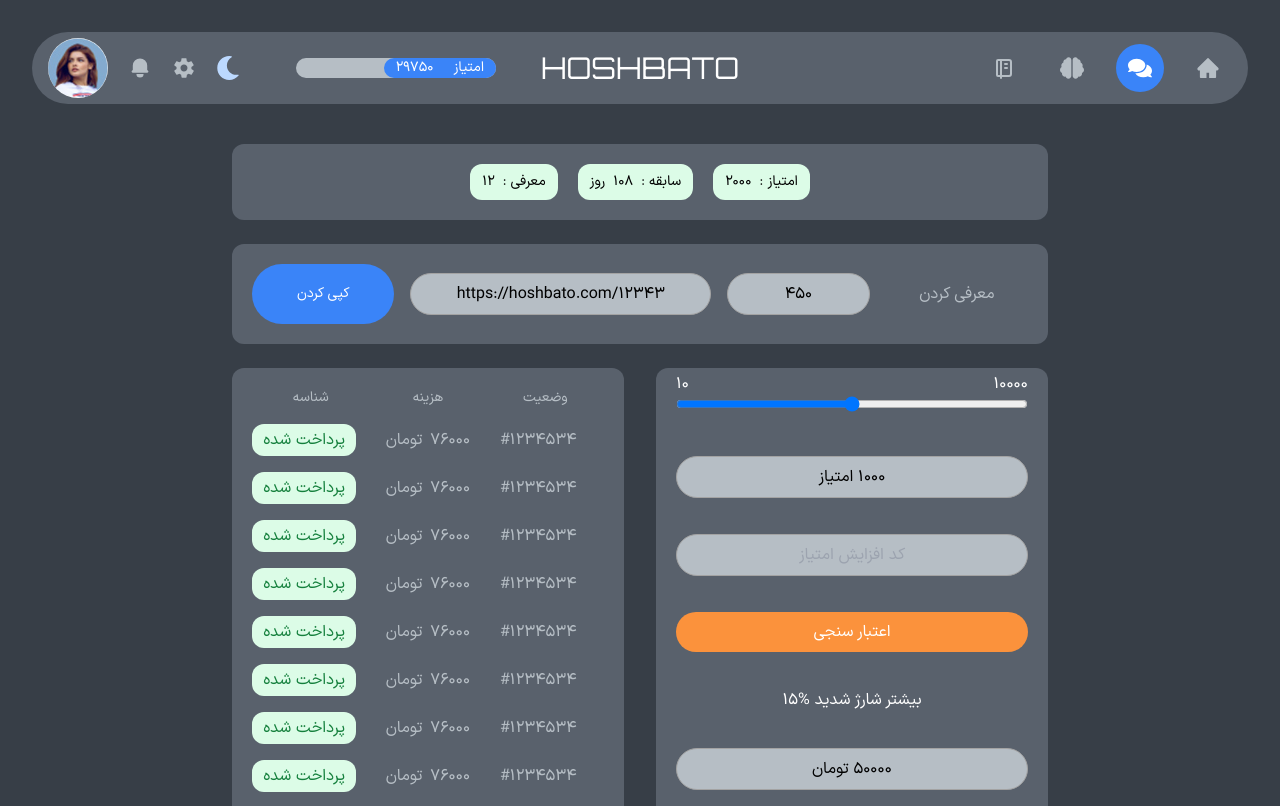
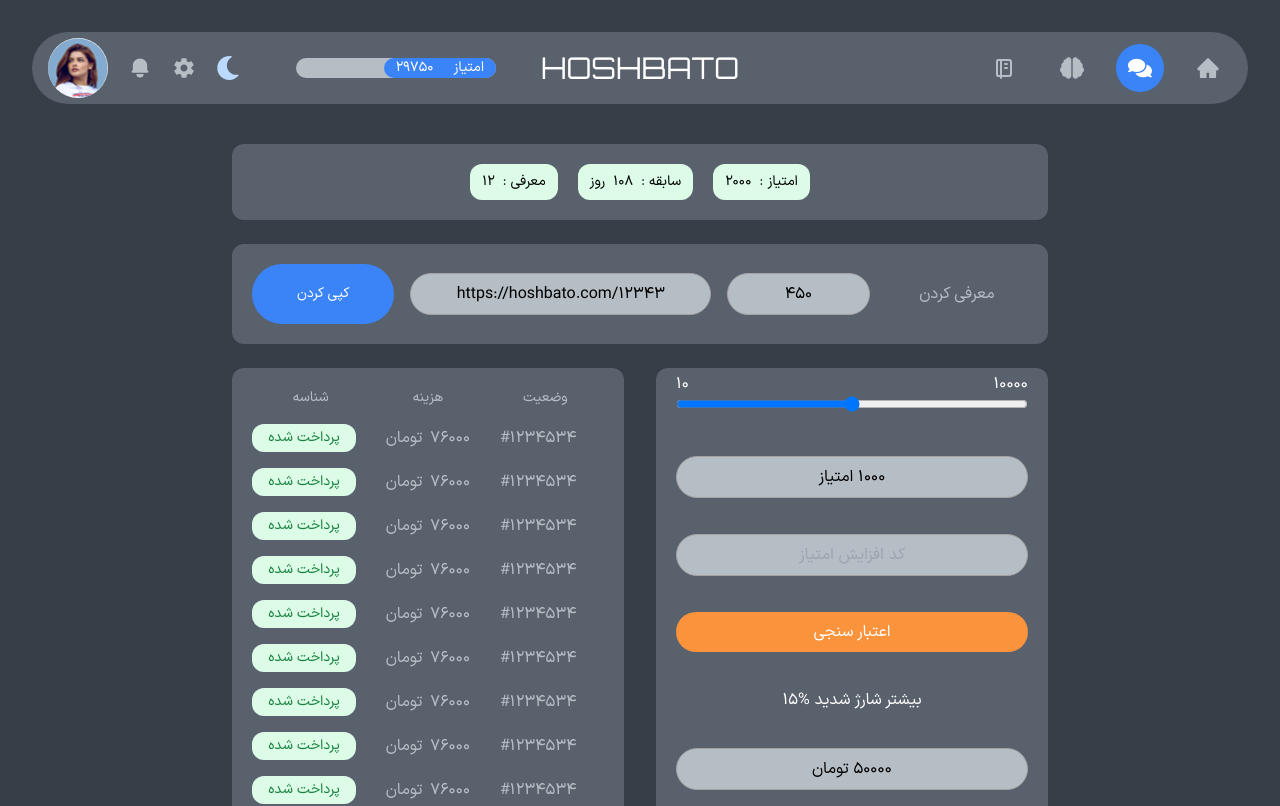
Before and after one commit to Mohammad-Poormehdi/chat-page, a Next.js app: page /charge in a window 1280 px wide. Shown: the top 806 px of the page. Built offline with nearby package versions, Linux system fonts and the light colour scheme.

Commit message:
payment status fixed

```diff
--- a/components/charge/PaymentCard.tsx
+++ b/components/charge/PaymentCard.tsx
@@ -1,11 +1,15 @@
-const PaymentCard = ()=>{
-    return <div className="grid grid-cols-3 gap-5 items-center">
-        <div className="px-2 py-1 flex items-center justify-center rounded-xl bg-green-100 text-green-700">پرداخت شده</div>
-        <div className="flex items-center text-icon justify-center gap-2">
-            <p>تومان</p>
-            <p>76000</p>
-        </div>
-        <p className="text-icon">#1234534</p>
+const PaymentCard = () => {
+  return (
+    <div className="grid grid-cols-3 gap-5 items-center">
+      <div className="px-2 py-1 flex items-center text-sm justify-center rounded-xl bg-green-100 text-green-700">
+        <p>پرداخت شده</p>
+      </div>
+      <div className="flex items-center text-icon justify-center gap-2">
+        <p>تومان</p>
+        <p>76000</p>
+      </div>
+      <p className="text-icon">#1234534</p>
     </div>
-}
-export default PaymentCard
+  );
+};
+export default PaymentCard;
```
